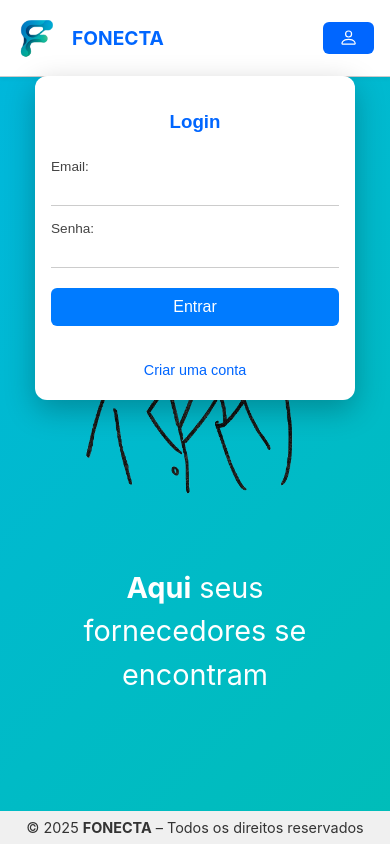
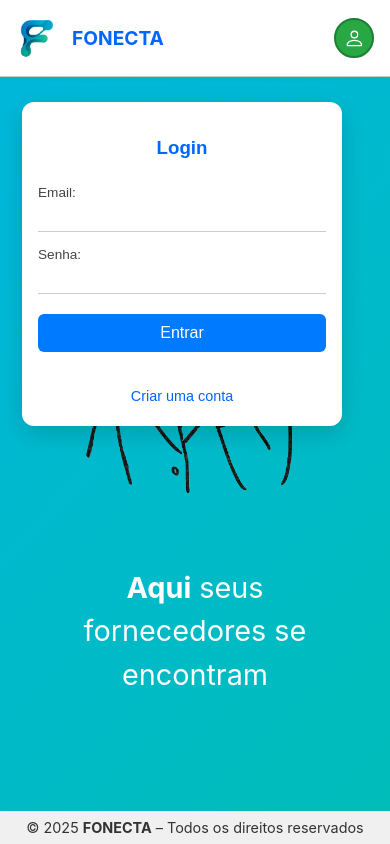
Before and after one commit to Jof92/fonecta, a React (Create React App) app: page / in a window 390 px wide. Both pictures are taken after a click on the button "Abrir login". Built offline with nearby package versions, Linux system fonts and the light colour scheme.

Commit message:
atualizações

```diff
--- a/src/App.css
+++ b/src/App.css
@@ -134,34 +134,41 @@
 /* Botões padrão */
 button {
   transition: background-color 0.2s ease;
+  border: none;
+  outline: none;
 }
 
 button:hover {
   background-color: #0052cc;
+  color: white;
 }
 
-/* Botão de login com texto e ícone */
+/* Botão de login circular */
 .login-button {
   display: flex;
   align-items: center;
-  gap: 0.5rem;
-  padding: 0.4rem 1rem;
-  border-radius: 6px;
-  border: none;
+  justify-content: center;
+  padding: 0;
+  width: 44px;
+  height: 44px;
+  border-radius: 50%;
   background-color: #0066ff;
-  color: #fff;
-  font-weight: bold;
+  color: white;
+  font-size: 1.5rem;
   cursor: pointer;
-  font-size: 0.9rem;
+  border: 2px solid transparent;
+  transition: background-color 0.3s ease, border-color 0.3s ease;
 }
 
-.login-text {
-  display: inline;
+/* Estado ativo: botão fica verde */
+.login-button.active {
+  background-color: #28a745; /* verde */
+  border-color: #1e7e34;
 }
 
-.login-icon {
-  display: none;
-  font-size: 1.2rem;
+/* Ícone dentro do botão login */
+.login-button svg {
+  pointer-events: none;
 }
 
 /* Painel de login inline no desktop */
@@ -189,7 +196,6 @@
 
   .app-main,
   .page-container {
-
     align-items: center !important;
     gap: 1.2rem;
   }
@@ -234,41 +240,11 @@
     padding: 0.4rem 0.8rem;
   }
 
-  .login-text {
-    display: none;
-  }
-
-  .login-icon {
-    display: inline;
-  }
-
-  .login-overlay.active {
-    display: block;
-    position: fixed;
-    top: 60px;
-    left: 0;
-    width: 100vw;
-    height: calc(100vh - 60px);
-    background: rgba(0, 0, 0, 0.5);
-    z-index: 200;
-  }
-
-  .login-overlay {
-    display: none;
-  }
-
-  .login-panel {
-    position: fixed;
-    top: 60px;
-    left: 50%;
-    transform: translateX(-50%);
-    z-index: 210;
-    background: white;
-    border-radius: 12px;
-    padding: 1rem;
-    max-width: 320px;
-    width: 90%;
-    box-shadow: 0 10px 30px rgba(0, 0, 0, 0.25);
+  /* No mobile, mostrar login como ícone só */
+  .login-button {
+    width: 40px;
+    height: 40px;
+    font-size: 1.3rem;
   }
 }
 
--- a/src/components/Header.jsx
+++ b/src/components/Header.jsx
@@ -1,7 +1,7 @@
 import React, { useState, useEffect, useRef } from 'react'
 import { useLocation, useNavigate } from 'react-router-dom'
-import { FaSignInAlt, FaEnvelope, FaArrowLeft } from 'react-icons/fa'
-import { BsPerson } from 'react-icons/bs'  // <--- import do BsPerson
+import { FaEnvelope, FaArrowLeft } from 'react-icons/fa'
+import { BsPerson } from 'react-icons/bs'
 
 import { supabase } from '../supabaseClient'
 import logoFonecta from '../assets/fonect.png'
@@ -17,8 +17,8 @@
   const estaNoCadastroExterno = pathname === '/cadastro-externo'
   const estaNaAdmin = pathname === '/admin'
 
-  // Estado para detectar mobile
   const [isMobile, setIsMobile] = useState(window.innerWidth < 768)
+  const [loginAtivo, setLoginAtivo] = useState(false)
 
   useEffect(() => {
     function handleResize() {
@@ -28,18 +28,16 @@
     return () => window.removeEventListener('resize', handleResize)
   }, [])
 
-  // Estados para controle de UI
+  // Estados e refs para reports e menu logo
   const [mostrarBoxReports, setMostrarBoxReports] = useState(false)
   const [reportSelecionado, setReportSelecionado] = useState(null)
   const [idsLidos, setIdsLidos] = useState(new Set())
   const [mostrarMenuLogo, setMostrarMenuLogo] = useState(false)
 
-  // Referências para detectar cliques fora das áreas
   const menuRef = useRef(null)
   const reportsRef = useRef(null)
   const inputFileRef = useRef(null)
 
-  // Controle da logo parceira, com cache busting para evitar cache antigo
   const [logoParceira, setLogoParceira] = useState(user?.logo_parceira_url || logoParceiraDefault)
 
   useEffect(() => {
@@ -50,7 +48,7 @@
     }
   }, [user?.logo_parceira_url])
 
-  // Fecha menu da logo ao clicar fora
+  // Fechar menus ao clicar fora
   useEffect(() => {
     function handleClickOutside(event) {
       if (menuRef.current && !menuRef.current.contains(event.target)) {
@@ -65,7 +63,6 @@
     }
   }, [mostrarMenuLogo])
 
-  // Fecha caixa de reports ao clicar fora dela
   useEffect(() => {
     function handleClickOutsideReport(event) {
       if (reportsRef.current && !reportsRef.current.contains(event.target)) {
@@ -82,7 +79,6 @@
 
   const mensagensNaoLidas = reports.filter(r => !idsLidos.has(r.id))
 
-  // Toggle da caixa de reports
   function toggleBoxReports() {
     setMostrarBoxReports(prev => {
       const novoEstado = !prev
@@ -91,29 +87,24 @@
     })
   }
 
-  // Abrir detalhe da mensagem reportada
   function abrirDetalhe(report) {
     setReportSelecionado(report)
     setIdsLidos(prev => new Set(prev).add(report.id))
   }
 
-  // Fechar detalhe da mensagem
   function fecharDetalhe() {
     setReportSelecionado(null)
   }
 
-  // Toggle do menu da logo parceira
   function toggleMenuLogo() {
     setMostrarMenuLogo(prev => !prev)
   }
 
-  // Navegar para home (sair)
   function sair() {
     setMostrarMenuLogo(false)
     navigate('/')
   }
 
-  // Upload de nova logo parceira
   async function handleFileChange(event) {
     const file = event.target.files[0]
     if (!file) return
@@ -162,11 +153,15 @@
     setMostrarMenuLogo(false)
   }
 
-  // Abrir seletor de arquivos para upload
   function abrirSeletorArquivos() {
     if (inputFileRef.current) {
       inputFileRef.current.click()
     }
+  }
+
+  function toggleLogin() {
+    setLoginAtivo(prev => !prev)
+    setMostrarLogin(prev => !prev)
   }
 
   const corIcone = mensagensNaoLidas.length > 0 ? '#004a99' : '#4a90e2'
@@ -334,16 +329,14 @@
 
           {estaNaHome && (
             <button
-              onClick={() => setMostrarLogin(prev => !prev)}
-              className="login-button"
-              aria-label="Botão de Login"
+              onClick={toggleLogin}
+              className={`login-button ${loginAtivo ? 'active' : ''}`}
+              aria-pressed={loginAtivo}
+              aria-label={loginAtivo ? 'Fechar login' : 'Abrir login'}
+              title={loginAtivo ? 'Fechar login' : 'Abrir login'}
+              type="button"
             >
-              <span className="login-text">{mostrarLogin ? 'Fechar Login' : 'Login'}</span>
-              {isMobile ? (
-                <BsPerson className="login-icon" />
-              ) : (
-                <FaSignInAlt className="login-icon" />
-              )}
+              <BsPerson />
             </button>
           )}
 
```
